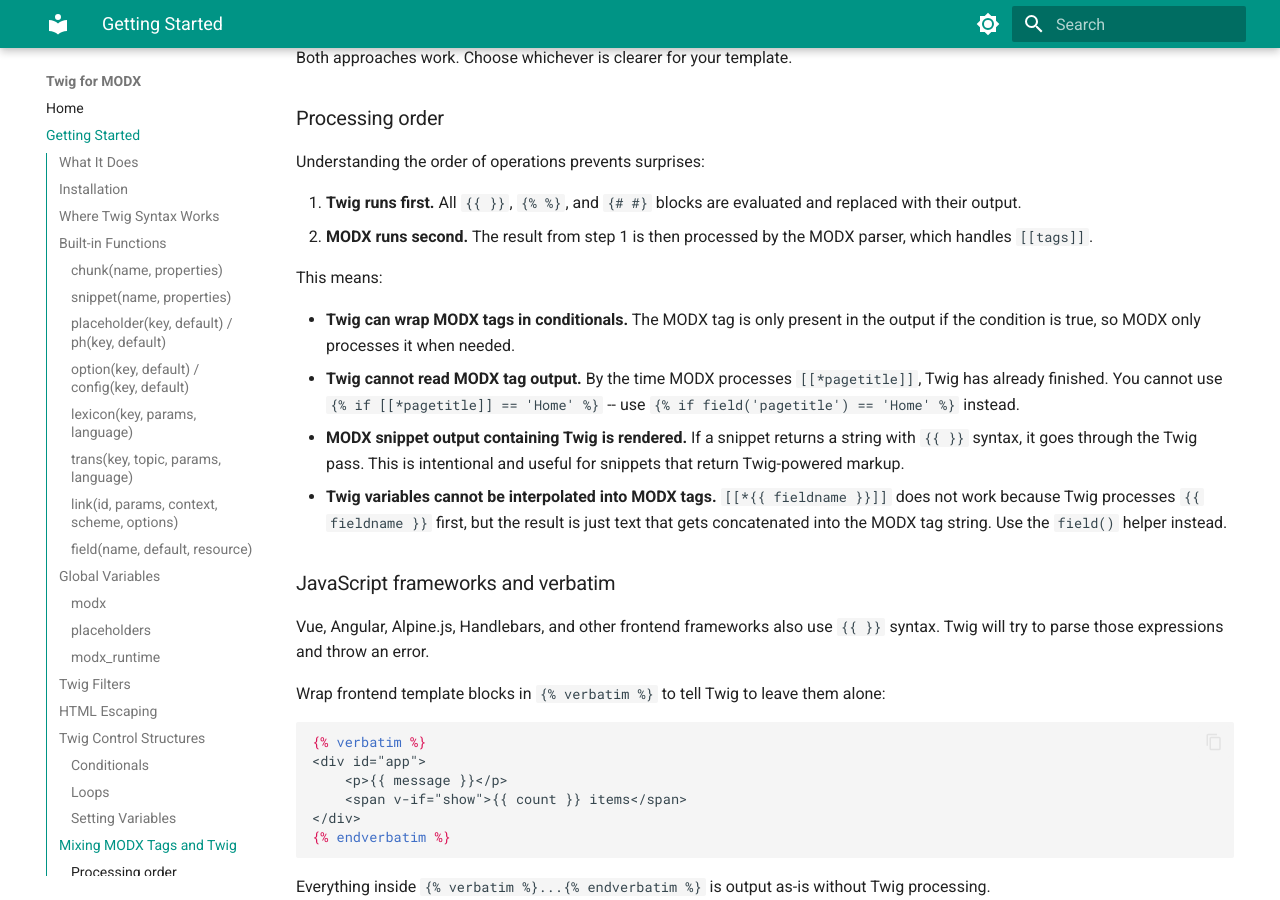
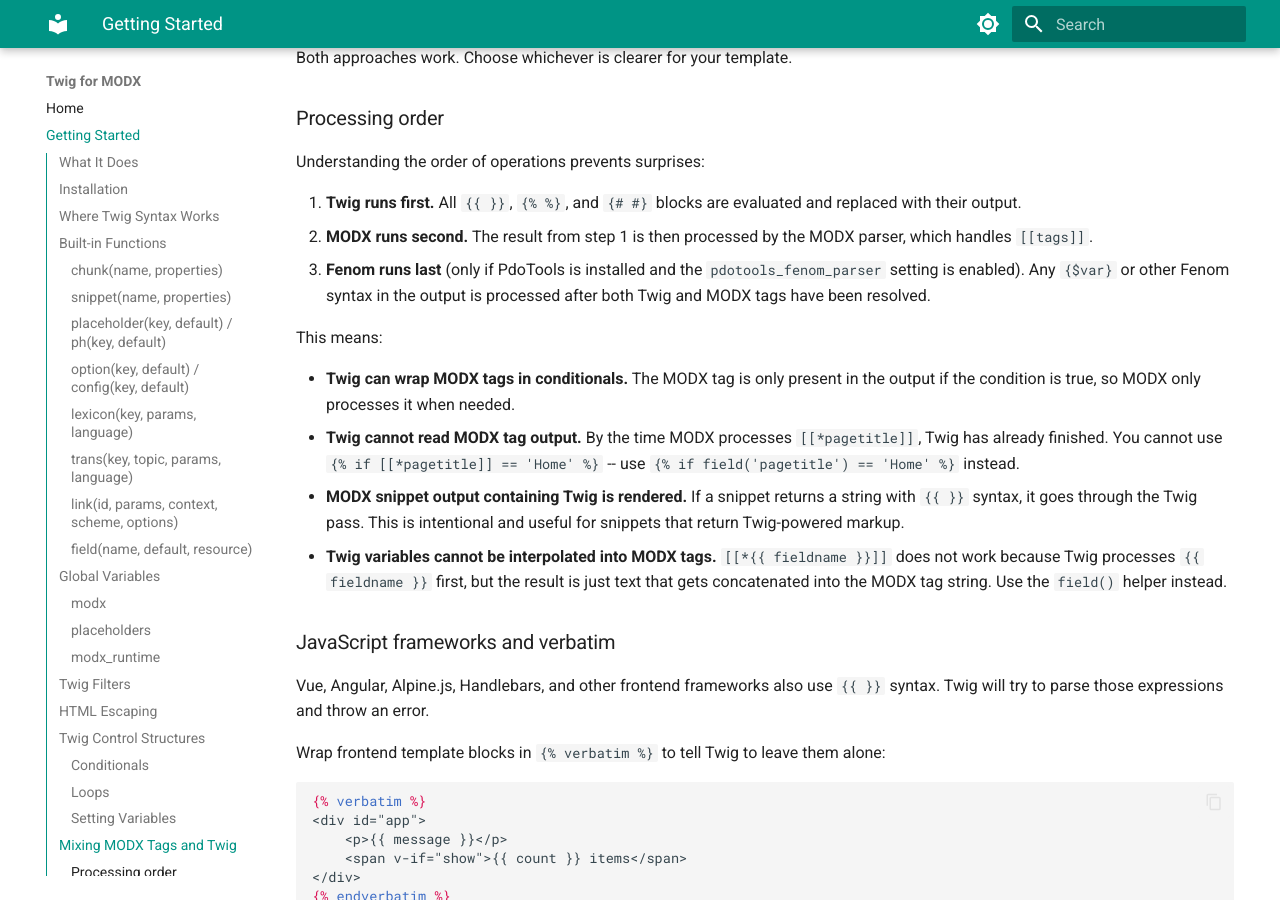
Before and after one commit to boffinate/twig-for-modx, an MkDocs documentation site: the page built from docs/usage.md, in a window 1280 px wide and 900 px high, scrolled down 5413 px. Built offline with MkDocs 1.6.1 and Material for MkDocs 9.7.7, drawn with Linux system fonts in a browser that asks for light colours.

Commit message:
Clarify processing order: Twig, then MODX, then Fenom

```diff
--- a/docs/usage.md
+++ b/docs/usage.md
@@ -255,6 +255,7 @@ Understanding the order of operations prevents surprises:
 
 1. **Twig runs first.** All `{{ }}`, `{% %}`, and `{# #}` blocks are evaluated and replaced with their output.
 2. **MODX runs second.** The result from step 1 is then processed by the MODX parser, which handles `[[tags]]`.
+3. **Fenom runs last** (only if PdoTools is installed and the `pdotools_fenom_parser` setting is enabled). Any `{$var}` or other Fenom syntax in the output is processed after both Twig and MODX tags have been resolved.
 
 This means:
 
```
